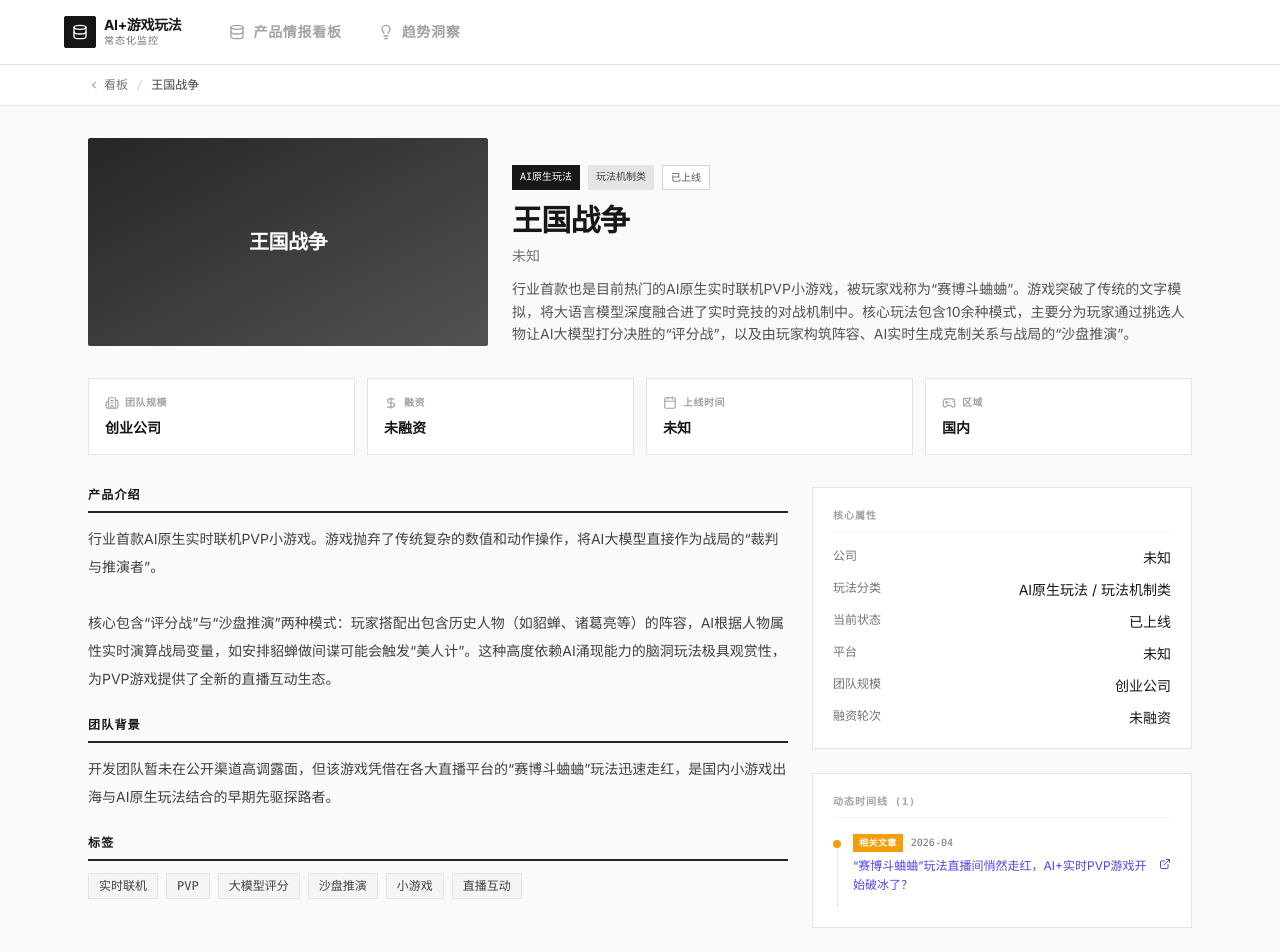
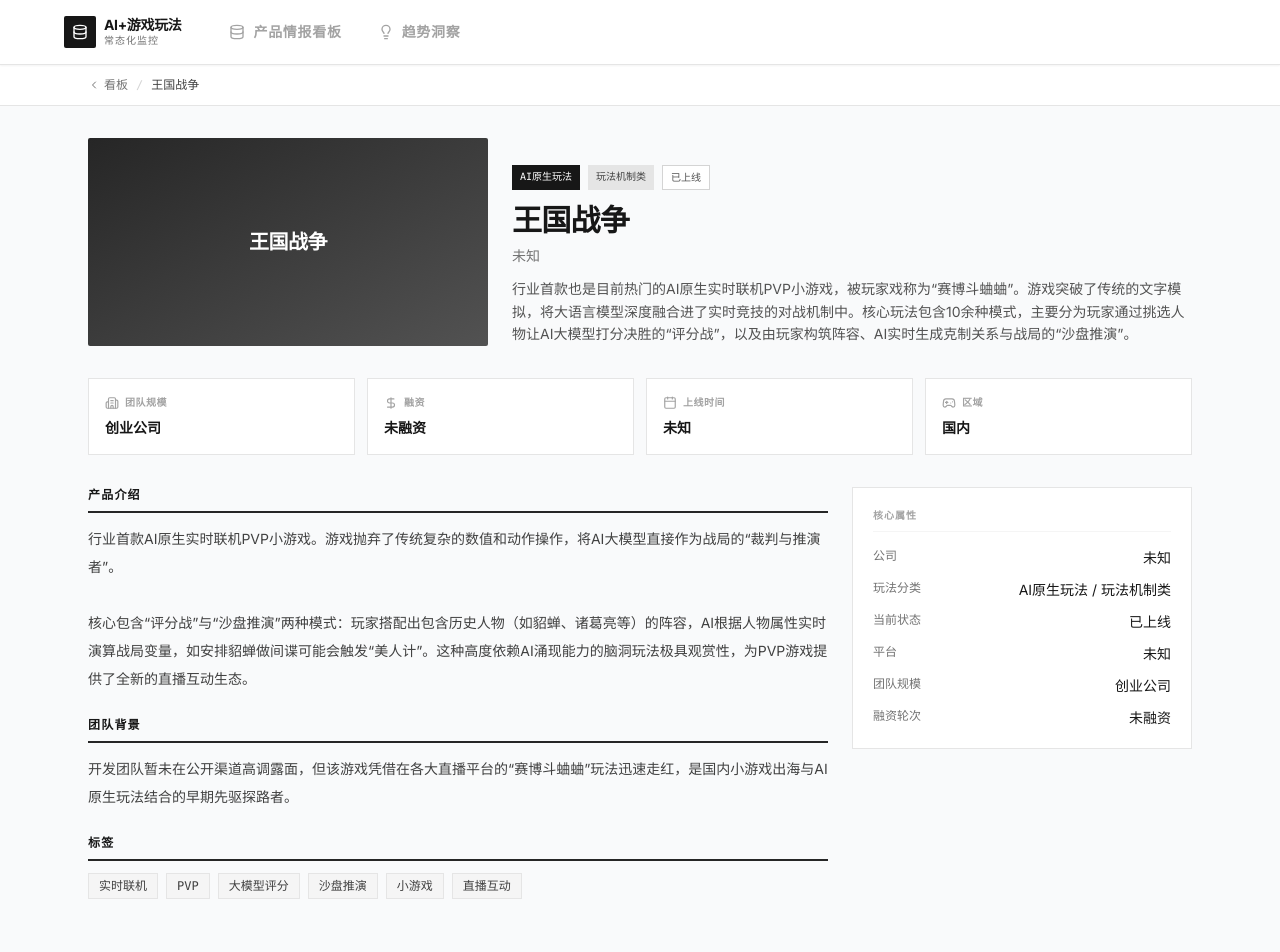
Before and after one commit to jiaqizhao0226-byte/ai-game-tracker, a Next.js app: page /game/67 in a window 1280 px wide. Shown: the top 952 px of the page. Built offline with nearby package versions, Linux system fonts and the light colour scheme.

Commit message:
动态时间线移到全宽独立模块
- 从右侧侧边栏移出，放到双栏下方
- 改为横向卡片网格(1/2/3列响应式)
- 每个事件卡片用左侧色条区分类型(蓝=产品/绿=融资/黄=文章)
- 右侧侧边栏只保留核心属性卡片

```diff
--- a/src/app/game/[id]/page.tsx
+++ b/src/app/game/[id]/page.tsx
@@ -152,10 +152,9 @@ export default function GameDetailPage({ params }: { params: { id: string } }) {
             )}
           </div>
 
-          {/* Right sidebar: attributes + events */}
-          <div className="lg:w-[380px] shrink-0">
-            {/* Attributes card */}
-            <div className="bg-white border border-neutral-200 p-5 mb-6">
+          {/* Right sidebar: attributes only */}
+          <div className="lg:w-[340px] shrink-0">
+            <div className="bg-white border border-neutral-200 p-5">
               <h3 className="text-[10px] uppercase tracking-widest font-bold text-neutral-400 mb-4 font-mono border-b border-neutral-100 pb-2">
                 核心属性
               </h3>
@@ -205,47 +204,44 @@ export default function GameDetailPage({ params }: { params: { id: string } }) {
                 )}
               </div>
             </div>
+          </div>
+        </div>
 
-            {/* Events timeline */}
-            <div className="bg-white border border-neutral-200 p-5">
-              <h3 className="text-[10px] uppercase tracking-widest font-bold text-neutral-400 mb-4 font-mono border-b border-neutral-100 pb-2">
-                动态时间线 ({allEvents.length})
+        {/* Events timeline - full width section */}
+        <div className="mt-8">
+          <h3 className="text-xs uppercase tracking-widest font-bold text-neutral-900 mb-4 font-mono border-b-2 border-neutral-800 pb-2 flex items-center justify-between">
+            <span>动态时间线</span>
+            <span className="text-neutral-400">共 {allEvents.length} 条</span>
           </h3>
           {allEvents.length === 0 ? (
-                <div className="text-center py-6 text-neutral-400 text-xs font-mono">暂无动态记录。</div>
+            <div className="text-center py-10 text-neutral-400 text-sm font-mono bg-white border border-neutral-200">暂无动态记录。</div>
           ) : (
-                <div className="flex flex-col gap-3">
+            <div className="grid grid-cols-1 md:grid-cols-2 xl:grid-cols-3 gap-4">
               {allEvents.map(evt => {
                 const colorClass = evt.event_type === '融资动态' ? 'bg-emerald-500' :
                   evt.event_type === '相关文章' ? 'bg-amber-500' : 'bg-indigo-500';
+                const borderClass = evt.event_type === '融资动态' ? 'border-l-emerald-500' :
+                  evt.event_type === '相关文章' ? 'border-l-amber-500' : 'border-l-indigo-500';
                 return (
-                      <div key={evt.id} className="flex gap-3">
-                        <div className="flex flex-col items-center shrink-0">
-                          <div className={`w-2 h-2 rounded-full ${colorClass} mt-1.5`} />
-                          <div className="w-px flex-1 bg-neutral-200" />
-                        </div>
-                        <div className="flex-1 pb-3">
-                          <div className="flex items-center gap-2 mb-1">
-                            <span className={`text-[9px] uppercase font-bold tracking-wider text-white px-1.5 py-0.5 ${colorClass}`}>
+                  <div key={evt.id} className={`bg-white border border-neutral-200 border-l-4 ${borderClass} p-4 flex flex-col`}>
+                    <div className="flex items-center gap-2 mb-3">
+                      <span className={`text-[9px] uppercase font-bold tracking-wider text-white px-2 py-0.5 ${colorClass}`}>
                         {evt.event_type}
                       </span>
-                            <span className="text-[10px] font-mono text-neutral-500">{evt.event_date}</span>
+                      <span className="text-xs font-mono text-neutral-500">{evt.event_date}</span>
                     </div>
                     {evt.url ? (
-                            <a href={evt.url} target="_blank" rel="noopener noreferrer" className="text-xs text-indigo-600 hover:underline leading-relaxed flex items-start gap-1">
-                              {evt.content} <ExternalLink className="w-3 h-3 shrink-0 mt-0.5" />
+                      <a href={evt.url} target="_blank" rel="noopener noreferrer" className="text-sm text-indigo-600 hover:underline leading-relaxed flex items-start gap-1">
+                        {evt.content} <ExternalLink className="w-3.5 h-3.5 shrink-0 mt-0.5" />
                       </a>
                     ) : (
-                            <p className="text-xs text-neutral-600 leading-relaxed">{evt.content}</p>
+                      <p className="text-sm text-neutral-700 leading-relaxed">{evt.content}</p>
                     )}
-                        </div>
                   </div>
                 );
               })}
             </div>
           )}
-            </div>
-          </div>
         </div>
 
         {/* Back button */}
```
Lines whose indentation alone changed are shown as unchanged.
